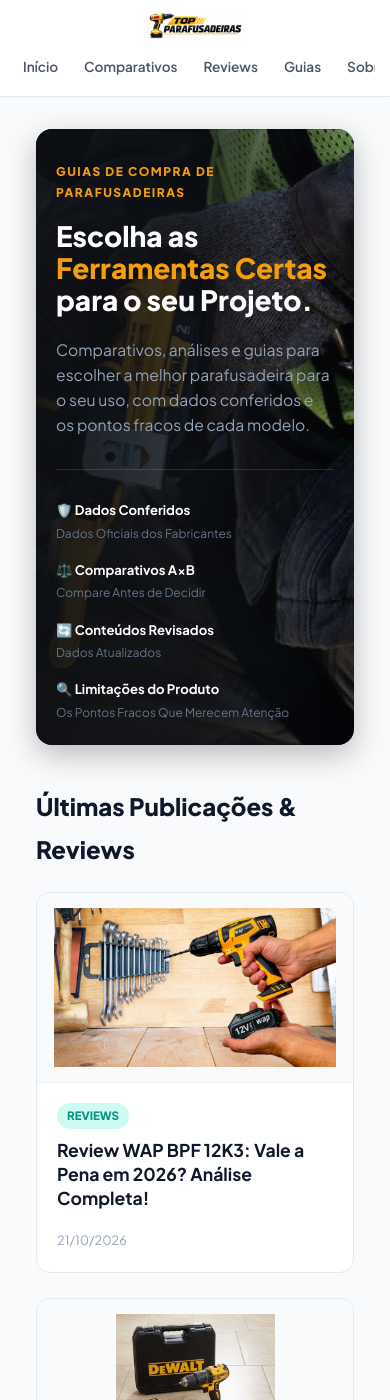
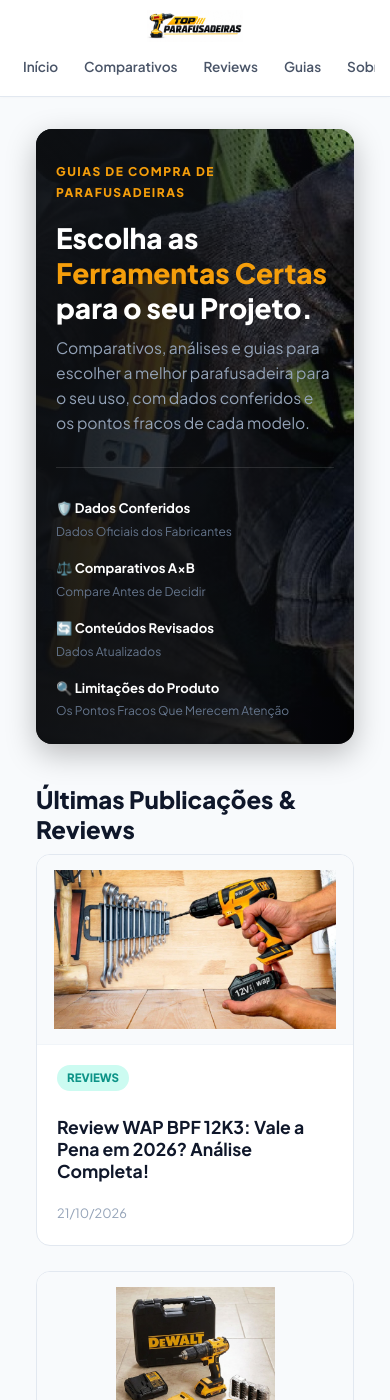
Before and after one commit to membroequipe/SiteReview, a Jekyll site: the page built from index.html, in a window 390 px wide and 1400 px high. Built offline with Jekyll 4.4.1, drawn with Linux system fonts in a browser that asks for light colours.

Commit message:
Update style.css

```diff
--- a/assets/css/style.css
+++ b/assets/css/style.css
@@ -876,3 +876,23 @@
     white-space: nowrap !important;
   }
 }
+
+/* Ajuste de espaçamento de títulos em dispositivos móveis */
+@media screen and (max-width: 768px) {
+  /* Reduz as margens superior e inferior dos títulos principais e de seção */
+  h1, h2, h3,
+  .post-title,
+  .page-title,
+  .entry-title {
+    margin-top: 15px !important;
+    margin-bottom: 10px !important;
+    line-height: 1.25 !important;
+  }
+
+  /* Compacta o espaçamento do topo das páginas institucionais (como "Sobre") */
+  .site-content,
+  .page-content,
+  .post-content {
+    padding-top: 10px !important;
+  }
+}
```
